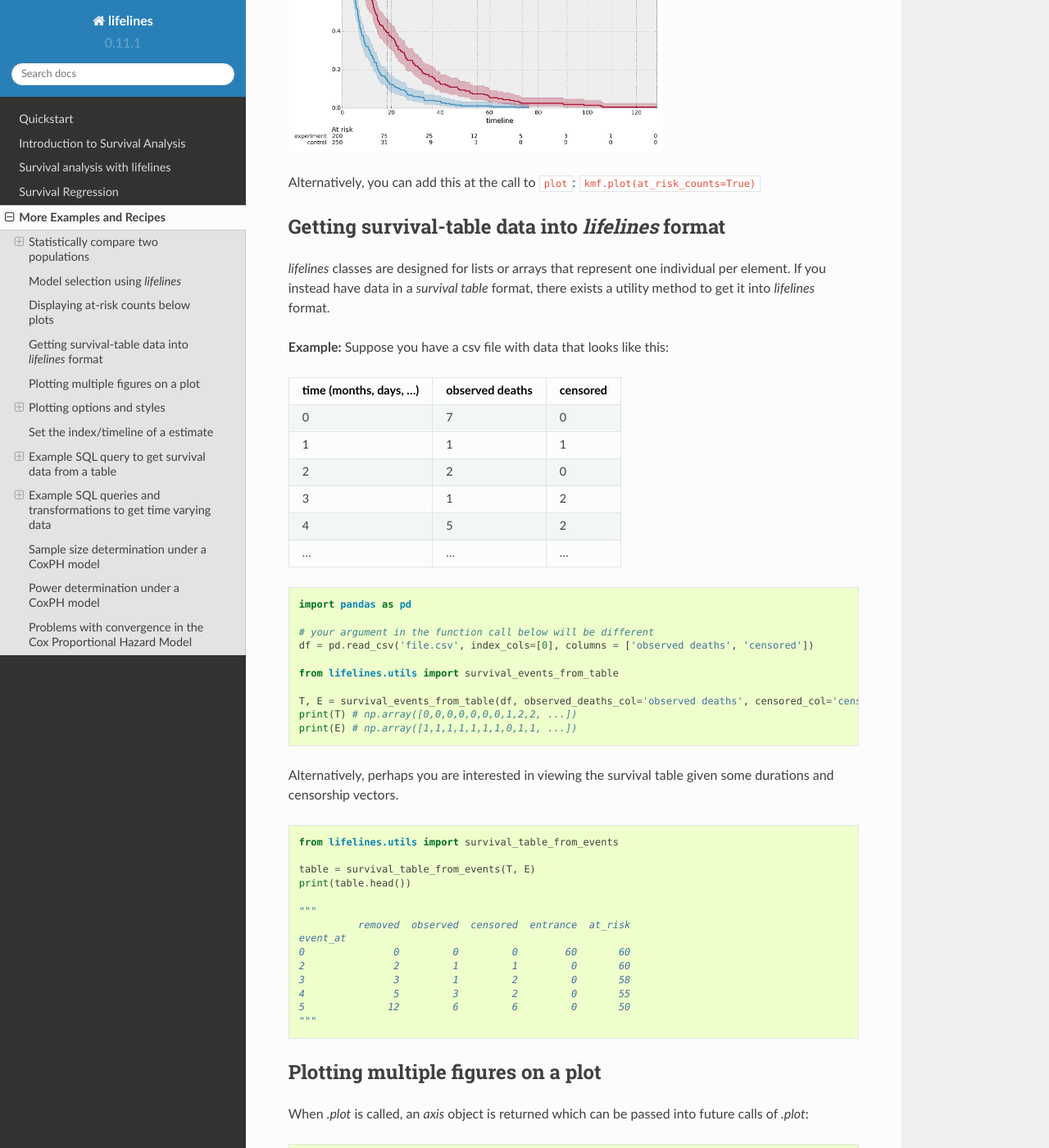
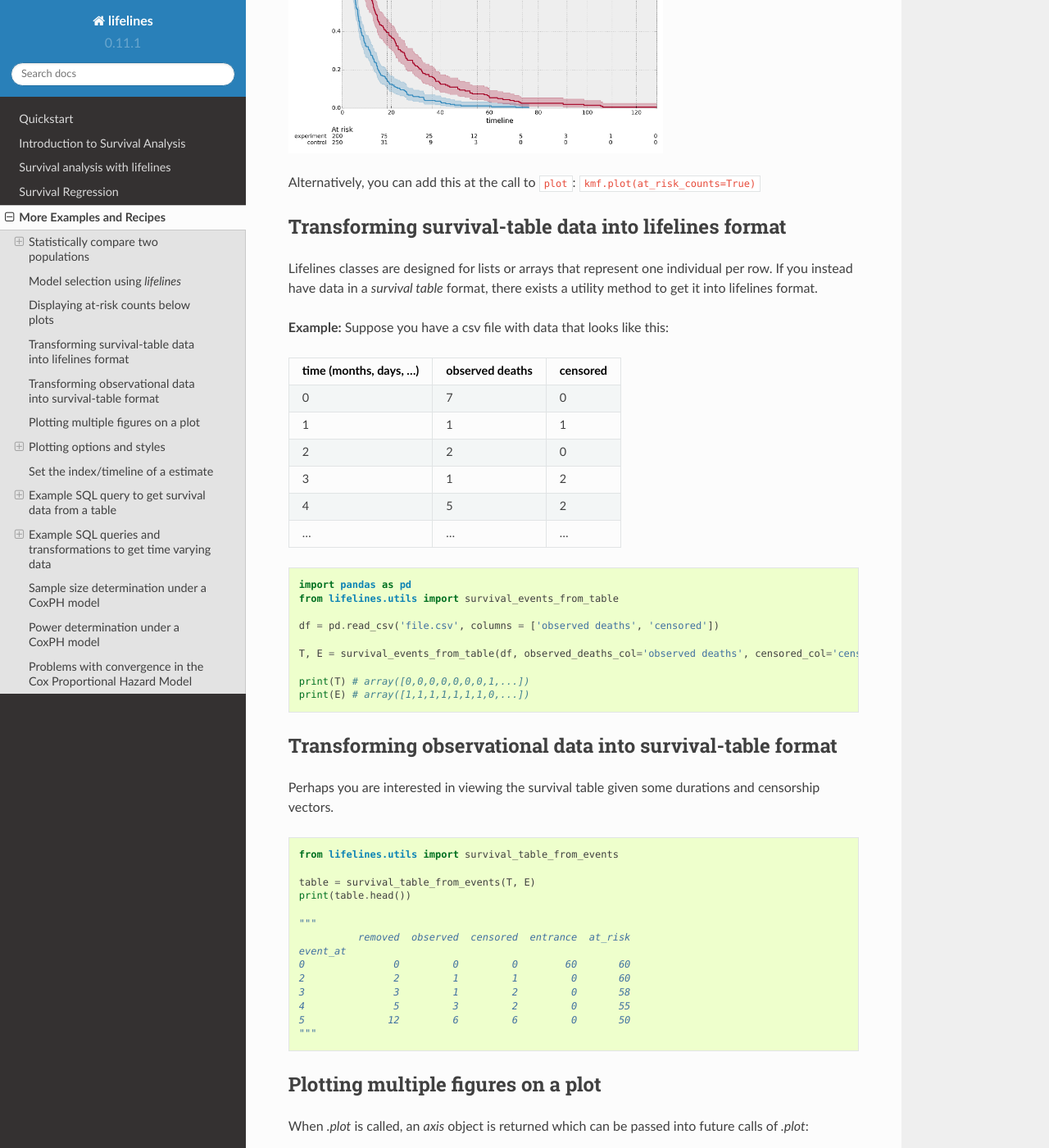
Before and after one commit to CamDavidsonPilon/lifelines, a Sphinx documentation site: the page built from docs/Examples.rst, in a window 1280 px wide and 1400 px high, scrolled down 2712 px. Shown: the whole window at 82% size. Built offline with Sphinx 7.4.7 and the Read the Docs theme 2.0.0, drawn with Linux system fonts in a browser that asks for light colours.

Commit message:
clean up examples

```diff
--- a/docs/Examples.rst
+++ b/docs/Examples.rst
@@ -120,11 +120,10 @@ will display
 Alternatively, you can add this at the call to ``plot``: ``kmf.plot(at_risk_counts=True)``
 
 
-Getting survival-table data into *lifelines* format
+Transforming survival-table data into lifelines format
 #####################################################
 
-*lifelines* classes are designed for lists or arrays that represent one individual per element. If you instead have data in
-a *survival table* format, there exists a utility method to get it into *lifelines* format.
+Lifelines classes are designed for lists or arrays that represent one individual per row. If you instead have data in a *survival table* format, there exists a utility method to get it into lifelines format.
 
 **Example:** Suppose you have a csv file with data that looks like this:
 
@@ -143,18 +142,20 @@ time (months, days, ...)      observed deaths       censored
 .. code-block:: python
 
     import pandas as pd
-
-    # your argument in the function call below will be different
-    df = pd.read_csv('file.csv', index_cols=[0], columns = ['observed deaths', 'censored'])
-
     from lifelines.utils import survival_events_from_table
 
+    df = pd.read_csv('file.csv', columns = ['observed deaths', 'censored'])
+
     T, E = survival_events_from_table(df, observed_deaths_col='observed deaths', censored_col='censored')
-    print(T) # np.array([0,0,0,0,0,0,0,1,2,2, ...])
-    print(E) # np.array([1,1,1,1,1,1,1,0,1,1, ...])
+
+    print(T) # array([0,0,0,0,0,0,0,1,...])
+    print(E) # array([1,1,1,1,1,1,1,0,...])
 
 
-Alternatively, perhaps you are interested in viewing the survival table given some durations and censorship vectors.
+Transforming observational data into survival-table format
+##########################################################
+
+Perhaps you are interested in viewing the survival table given some durations and censorship vectors.
 
 
 .. code:: python
```
